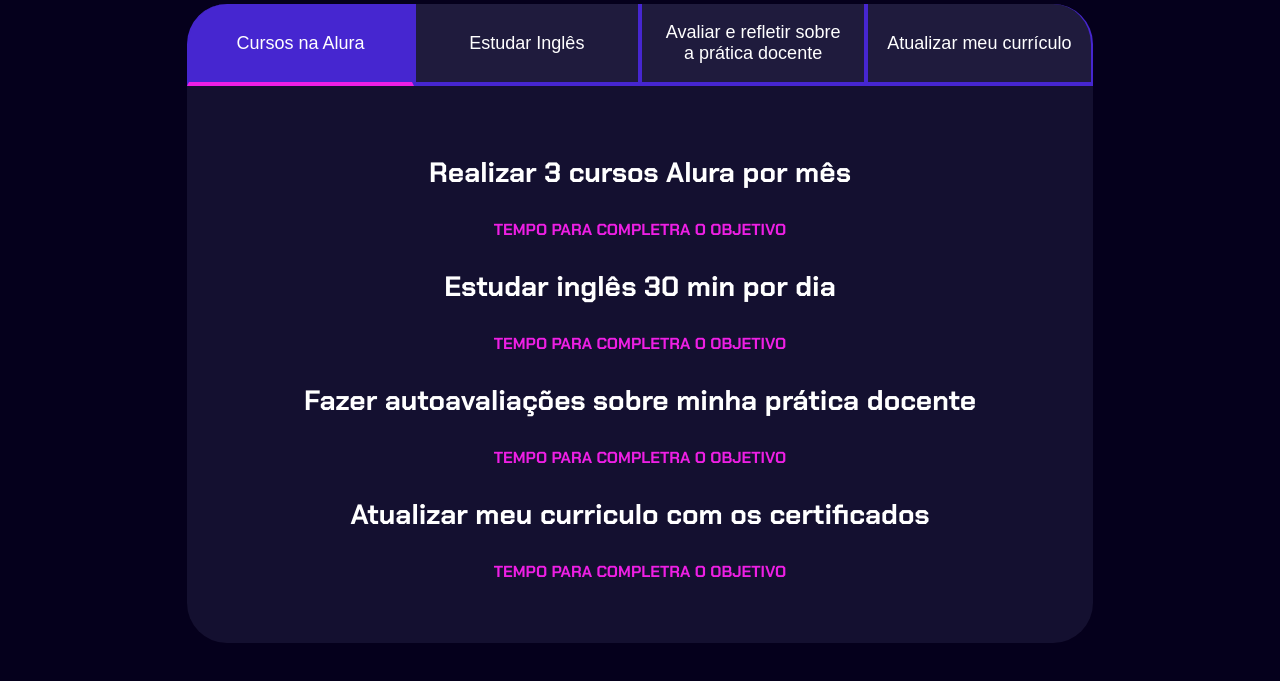
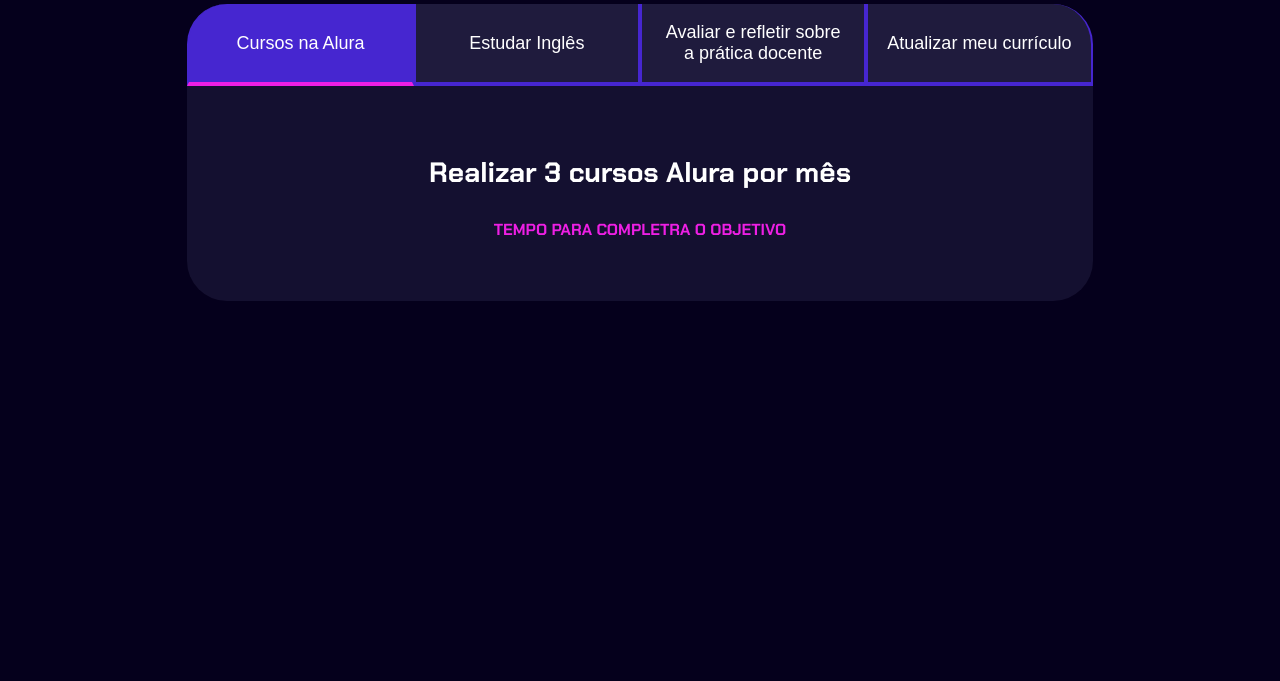
Before and after one commit to Ferfkm/ProjetoFormadores1tri, a plain HTML site: page index.html in a window 1280 px wide. Shown: the part 99-780 px from the top of the page. Drawn offline with Linux system fonts and the light colour scheme.

Commit message:
ativo ex

```diff
--- a/index.html
+++ b/index.html
@@ -23,15 +23,15 @@
                     <h3 class="aba-conteudo-titulo-principal">Realizar 3 cursos Alura por mês</h3>
                     <h4 class="aba-conteudo-titulo-secundario">Tempo para completra o objetivo</h4>
                 </div>
-                <div class="aba-conteudo ativo">
+                <div class="aba-conteudo">
                     <h3 class="aba-conteudo-titulo-principal">Estudar inglês 30 min por dia</h3>
                     <h4 class="aba-conteudo-titulo-secundario">Tempo para completra o objetivo</h4>
                 </div>
-                <div class="aba-conteudo ativo">
+                <div class="aba-conteudo">
                     <h3 class="aba-conteudo-titulo-principal">Fazer autoavaliações sobre minha prática docente</h3>
                     <h4 class="aba-conteudo-titulo-secundario">Tempo para completra o objetivo</h4>
                 </div>
-                <div class="aba-conteudo ativo">
+                <div class="aba-conteudo">
                     <h3 class="aba-conteudo-titulo-principal">Atualizar meu curriculo com os certificados</h3>
                     <h4 class="aba-conteudo-titulo-secundario">Tempo para completra o objetivo</h4>
                 </div>
--- a/style.css
+++ b/style.css
@@ -59,6 +59,10 @@
 .botoes {
     display: block;
 }
+.botao.ativo{
+    background-color: var(--botao-ativo);
+    border-bottom: 4px solid var(--rosa);
+}
 .abas-textos{
     background-color: var(--texto-fundo);
     padding: 40px;
@@ -94,8 +98,3 @@
         border-radius: 0 40px 0 0;
     }
 }
-
-.botao.ativo{
-    background-color: var(--botao-ativo);
-    border-bottom: 4px solid var(--rosa);
-}
```
